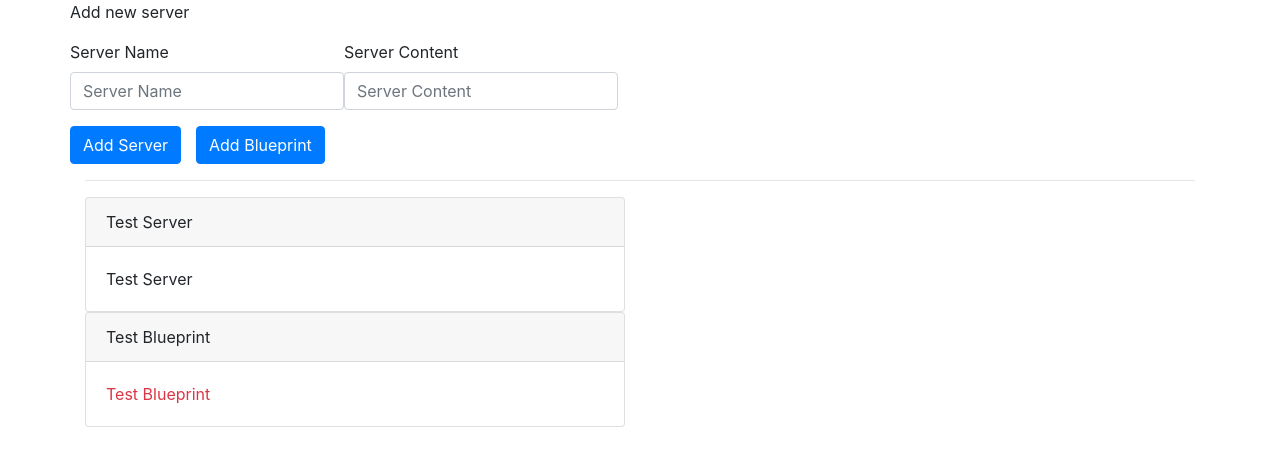
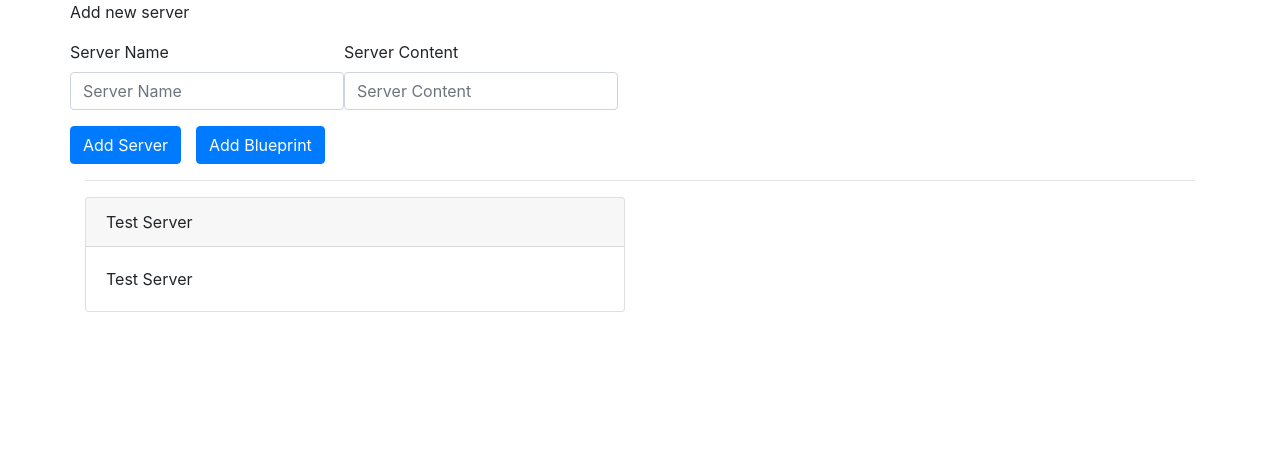
Before and after one commit to jahv/angular7, an Angular app in the folder Chapter5/: page / in a window 1280 px wide. Shown: the top 466 px of the page. Built offline with nearby package versions, Linux system fonts and the light colour scheme.

Commit message:
Remove one element from array

```diff
--- a/Chapter5/src/app/app.component.ts
+++ b/Chapter5/src/app/app.component.ts
@@ -9,8 +9,7 @@ import {Server} from './server.model';
 export class AppComponent {
 
   servers: Server[] = [
-    new Server('Test Server', 'Test Server', false),
-    new Server('Test Blueprint', 'Test Blueprint', true)
+    new Server('Test Server', 'Test Server', false)
   ];
 
   addServerOnServer(event: any) {
```
